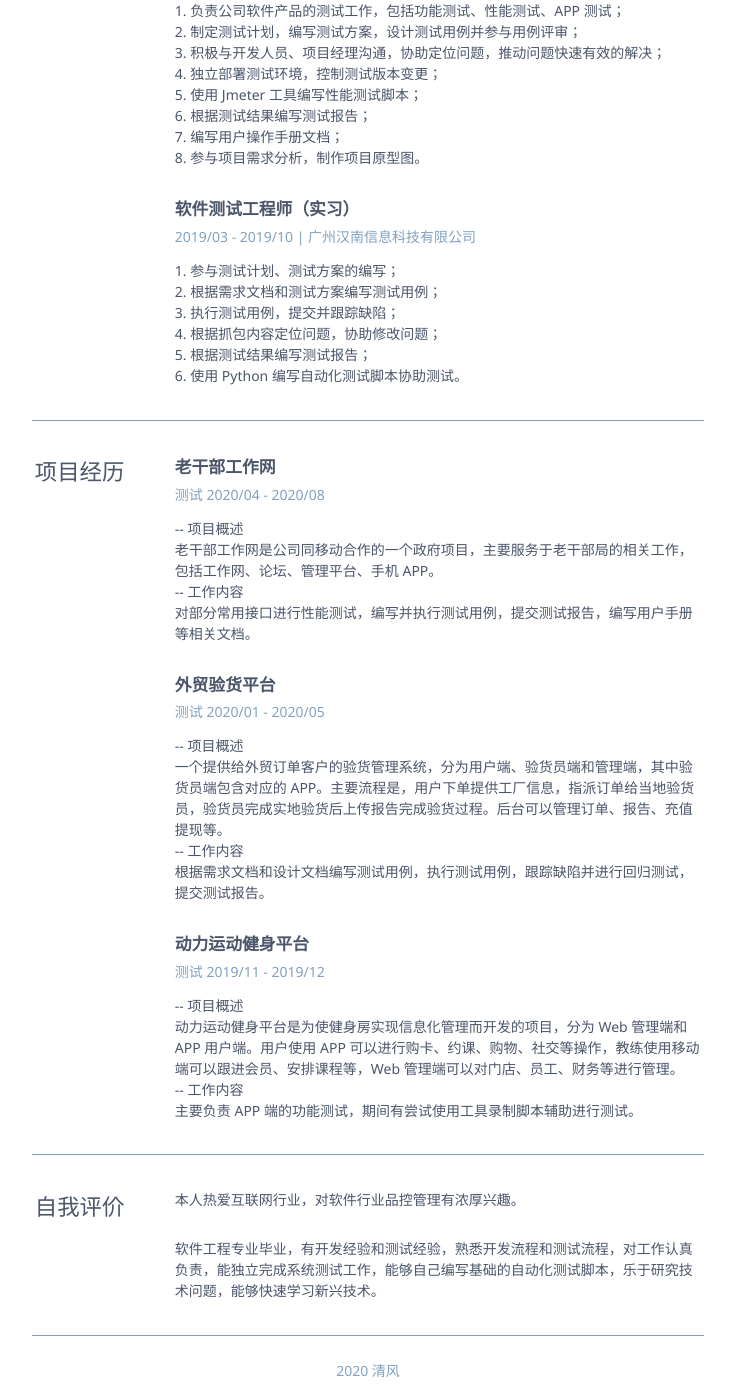
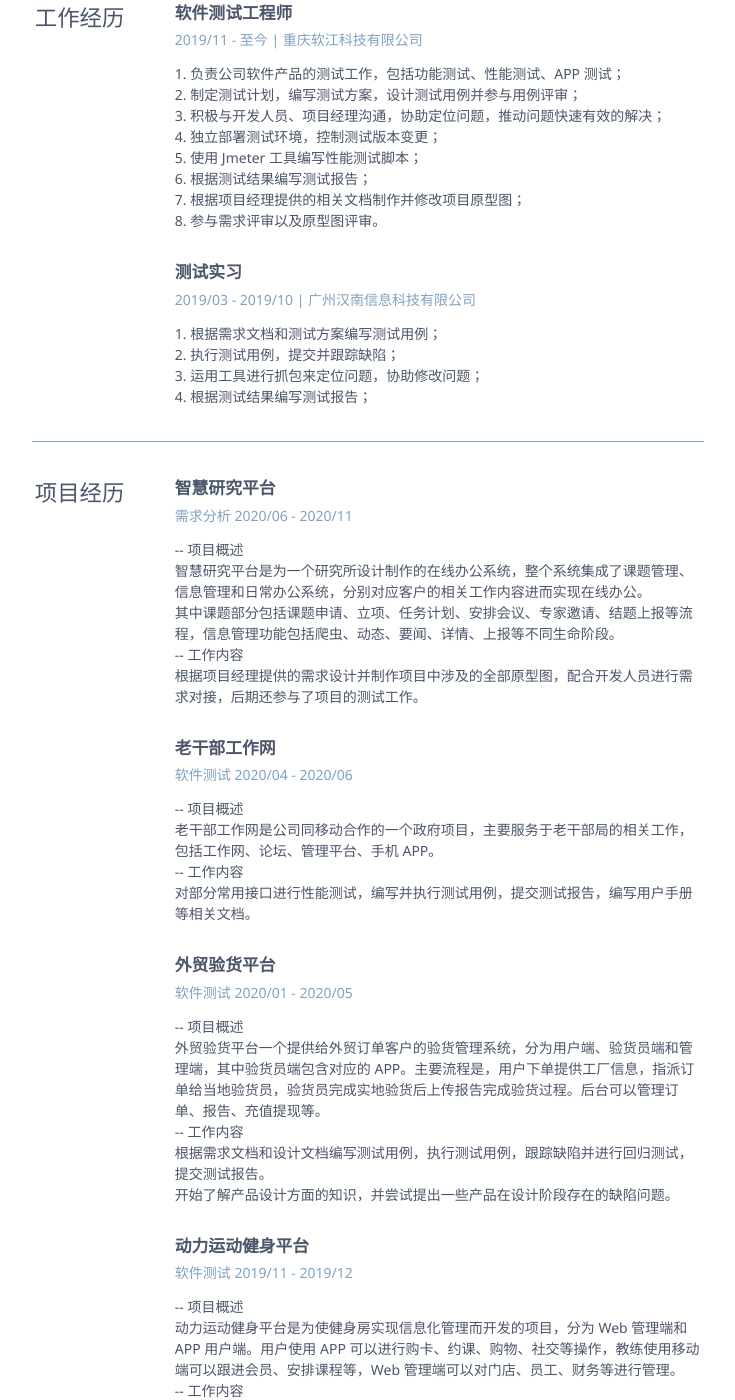
Before and after one commit to breezeer/resume, a Jekyll site: the page built from index.html, in a window 1280 px wide and 1400 px high, scrolled down 775 px. Shown: the whole window, without its empty margins (272-1007 px from the left). Built offline with Jekyll 4.4.1, drawn with Linux system fonts in a browser that asks for light colours; some of the changed text lies outside the part shown.

Commit message:
「2020/12/04 00:25:51」修改为产品经理

```diff
--- /dev/null
+++ b/_data/resume copy.yml
@@ -0,0 +1,70 @@
+title: 个人简历
+name: 张夏乐
+jobtitle: 软件测试工程师
+contact:
+  - icon: fa-envelope
+    text: zbeady@outlook.com
+  - icon: fa-phone-square
+    text: 17634063033
+education:
+  - university: 广东海洋大学
+    duration: 2014/09 - 2019/06
+    location: 软件工程 本科
+    major: 软件测试、软件工程、数据结构与算法、操作系统
+skills:
+  - title: 软件测试
+    items: 软件测试基础理论，测试用例设计方法，编写自动化测试脚本，编写接口测试脚本
+  - title: 测试工具
+    items: Fiddler，Postman，Jmeter，RF，Jenkins，Docker
+  - title: 编程
+    items: Java，Python，JavaScript，SQL
+  - title: 其他
+    items: 禅道，Git，Linux，Axure RP
+experience:
+  - title: 软件测试工程师
+    duration: 2019/11 - 至今
+    company: 重庆软江科技有限公司
+    description:
+      - ko: 1. 负责公司软件产品的测试工作，包括功能测试、性能测试、APP 测试；
+      - ko: 2. 制定测试计划，编写测试方案，设计测试用例并参与用例评审；
+      - ko: 3. 积极与开发人员、项目经理沟通，协助定位问题，推动问题快速有效的解决；
+      - ko: 4. 独立部署测试环境，控制测试版本变更；
+      - ko: 5. 使用 Jmeter 工具编写性能测试脚本；
+      - ko: 6. 根据测试结果编写测试报告；
+      - ko: 7. 编写用户操作手册文档；
+      - ko: 8. 参与项目需求分析，制作项目原型图。
+  - title: 软件测试工程师（实习）
+    duration: 2019/03 - 2019/10
+    company: 广州汉南信息科技有限公司
+    description:
+      - ko: 1. 参与测试计划、测试方案的编写；
+      - ko: 2. 根据需求文档和测试方案编写测试用例；
+      - ko: 3. 执行测试用例，提交并跟踪缺陷；
+      - ko: 4. 根据抓包内容定位问题，协助修改问题；
+      - ko: 5. 根据测试结果编写测试报告；
+      - ko: 6. 使用 Python 编写自动化测试脚本协助测试。
+projects:
+  - name: 老干部工作网
+    contribution: 测试 2020/04 - 2020/08
+    description:
+      - ki: -- 项目概述
+      - ki: 老干部工作网是公司同移动合作的一个政府项目，主要服务于老干部局的相关工作，包括工作网、论坛、管理平台、手机 APP。
+      - ki: -- 工作内容
+      - ki: 对部分常用接口进行性能测试，编写并执行测试用例，提交测试报告，编写用户手册等相关文档。
+  - name: 外贸验货平台
+    contribution: 测试 2020/01 - 2020/05
+    description:
+      - ki: -- 项目概述
+      - ki: 一个提供给外贸订单客户的验货管理系统，分为用户端、验货员端和管理端，其中验货员端包含对应的 APP。主要流程是，用户下单提供工厂信息，指派订单给当地验货员，验货员完成实地验货后上传报告完成验货过程。后台可以管理订单、报告、充值提现等。
+      - ki: -- 工作内容
+      - ki: 根据需求文档和设计文档编写测试用例，执行测试用例，跟踪缺陷并进行回归测试，提交测试报告。
+  - name: 动力运动健身平台
+    contribution: 测试 2019/11 - 2019/12
+    description:
+      - ki: -- 项目概述
+      - ki: 动力运动健身平台是为使健身房实现信息化管理而开发的项目，分为 Web 管理端和 APP 用户端。用户使用 APP 可以进行购卡、约课、购物、社交等操作，教练使用移动端可以跟进会员、安排课程等，Web 管理端可以对门店、员工、财务等进行管理。
+      - ki: -- 工作内容
+      - ki: 主要负责 APP 端的功能测试，期间有尝试使用工具录制脚本辅助进行测试。
+evaluation:
+  - description: 本人热爱互联网行业，对软件行业品控管理有浓厚兴趣。
+  - description: 软件工程专业毕业，有开发经验和测试经验，熟悉开发流程和测试流程，对工作认真负责，能独立完成系统测试工作，能够自己编写基础的自动化测试脚本，乐于研究技术问题，能够快速学习新兴技术。
--- a/_data/resume.yml
+++ b/_data/resume.yml
@@ -1,6 +1,6 @@
 title: 个人简历
 name: 张夏乐
-jobtitle: 软件测试工程师
+jobtitle: 产品专员 产品经理
 contact:
   - icon: fa-envelope
     text: zbeady@outlook.com
@@ -10,16 +10,16 @@
   - university: 广东海洋大学
     duration: 2014/09 - 2019/06
     location: 软件工程 本科
-    major: 软件测试、软件工程、数据结构与算法、操作系统
+    major: 软件工程、数据结构与算法、操作系统、用户界面设计、软件测试
 skills:
+  - title: 产品经理相关
+    items: 能够熟练使用 Axure RP 进行项目原型图制作，运用 Visio 等工具绘制业务流程图，以及使用 XMind 工具制作思维导图。
+  - title: 编程相关
+    items: 熟悉 Python、Java、JavaScript、SQL 等常用开发语言，并能运用其解决一些工作中的问题。
   - title: 软件测试
-    items: 软件测试基础理论，测试用例设计方法，编写自动化测试脚本，编写接口测试脚本
-  - title: 测试工具
-    items: Fiddler，Postman，Jmeter，RF，Jenkins，Docker
-  - title: 编程
-    items: Java，Python，JavaScript，SQL
+    items: 掌握软件测试基础理论及测试用例设计方法，了解自动化测试相关工具以及 Docker/Jenkins 等前沿工具。
   - title: 其他
-    items: 禅道，Git，Linux，Axure RP
+    items: 熟悉其他常用工具的使用，如 Git、Linux、PhotoShop 等。
 experience:
   - title: 软件测试工程师
     duration: 2019/11 - 至今
@@ -31,40 +31,47 @@
       - ko: 4. 独立部署测试环境，控制测试版本变更；
       - ko: 5. 使用 Jmeter 工具编写性能测试脚本；
       - ko: 6. 根据测试结果编写测试报告；
-      - ko: 7. 编写用户操作手册文档；
-      - ko: 8. 参与项目需求分析，制作项目原型图。
-  - title: 软件测试工程师（实习）
+      - ko: 7. 根据项目经理提供的相关文档制作并修改项目原型图；
+      - ko: 8. 参与需求评审以及原型图评审。
+  - title: 测试实习
     duration: 2019/03 - 2019/10
     company: 广州汉南信息科技有限公司
     description:
-      - ko: 1. 参与测试计划、测试方案的编写；
-      - ko: 2. 根据需求文档和测试方案编写测试用例；
-      - ko: 3. 执行测试用例，提交并跟踪缺陷；
-      - ko: 4. 根据抓包内容定位问题，协助修改问题；
-      - ko: 5. 根据测试结果编写测试报告；
-      - ko: 6. 使用 Python 编写自动化测试脚本协助测试。
+      - ko: 1. 根据需求文档和测试方案编写测试用例；
+      - ko: 2. 执行测试用例，提交并跟踪缺陷；
+      - ko: 3. 运用工具进行抓包来定位问题，协助修改问题；
+      - ko: 4. 根据测试结果编写测试报告；
 projects:
+  - name: 智慧研究平台
+    contribution: 需求分析 2020/06 - 2020/11
+    description:
+      - ki: -- 项目概述
+      - ki: 智慧研究平台是为一个研究所设计制作的在线办公系统，整个系统集成了课题管理、信息管理和日常办公系统，分别对应客户的相关工作内容进而实现在线办公。
+      - ki: 其中课题部分包括课题申请、立项、任务计划、安排会议、专家邀请、结题上报等流程，信息管理功能包括爬虫、动态、要闻、详情、上报等不同生命阶段。
+      - ki: -- 工作内容
+      - ki: 根据项目经理提供的需求设计并制作项目中涉及的全部原型图，配合开发人员进行需求对接，后期还参与了项目的测试工作。
   - name: 老干部工作网
-    contribution: 测试 2020/04 - 2020/08
+    contribution: 软件测试 2020/04 - 2020/06
     description:
       - ki: -- 项目概述
       - ki: 老干部工作网是公司同移动合作的一个政府项目，主要服务于老干部局的相关工作，包括工作网、论坛、管理平台、手机 APP。
       - ki: -- 工作内容
       - ki: 对部分常用接口进行性能测试，编写并执行测试用例，提交测试报告，编写用户手册等相关文档。
   - name: 外贸验货平台
-    contribution: 测试 2020/01 - 2020/05
+    contribution: 软件测试 2020/01 - 2020/05
     description:
       - ki: -- 项目概述
-      - ki: 一个提供给外贸订单客户的验货管理系统，分为用户端、验货员端和管理端，其中验货员端包含对应的 APP。主要流程是，用户下单提供工厂信息，指派订单给当地验货员，验货员完成实地验货后上传报告完成验货过程。后台可以管理订单、报告、充值提现等。
+      - ki: 外贸验货平台一个提供给外贸订单客户的验货管理系统，分为用户端、验货员端和管理端，其中验货员端包含对应的 APP。主要流程是，用户下单提供工厂信息，指派订单给当地验货员，验货员完成实地验货后上传报告完成验货过程。后台可以管理订单、报告、充值提现等。
       - ki: -- 工作内容
       - ki: 根据需求文档和设计文档编写测试用例，执行测试用例，跟踪缺陷并进行回归测试，提交测试报告。
+      - ki: 开始了解产品设计方面的知识，并尝试提出一些产品在设计阶段存在的缺陷问题。
   - name: 动力运动健身平台
-    contribution: 测试 2019/11 - 2019/12
+    contribution: 软件测试 2019/11 - 2019/12
     description:
       - ki: -- 项目概述
       - ki: 动力运动健身平台是为使健身房实现信息化管理而开发的项目，分为 Web 管理端和 APP 用户端。用户使用 APP 可以进行购卡、约课、购物、社交等操作，教练使用移动端可以跟进会员、安排课程等，Web 管理端可以对门店、员工、财务等进行管理。
       - ki: -- 工作内容
       - ki: 主要负责 APP 端的功能测试，期间有尝试使用工具录制脚本辅助进行测试。
 evaluation:
-  - description: 本人热爱互联网行业，对软件行业品控管理有浓厚兴趣。
-  - description: 软件工程专业毕业，有开发经验和测试经验，熟悉开发流程和测试流程，对工作认真负责，能独立完成系统测试工作，能够自己编写基础的自动化测试脚本，乐于研究技术问题，能够快速学习新兴技术。
+  - description: 本人热爱互联网行业，对软件产品领域有浓厚兴趣。
+  - description: 毕业于软件工程专业，有相关的软件开发经验和测试经验，善于发现细节，对用户体验方面有独到的理解，同时乐于研究技术问题，能够快速学习新兴技术。
```
